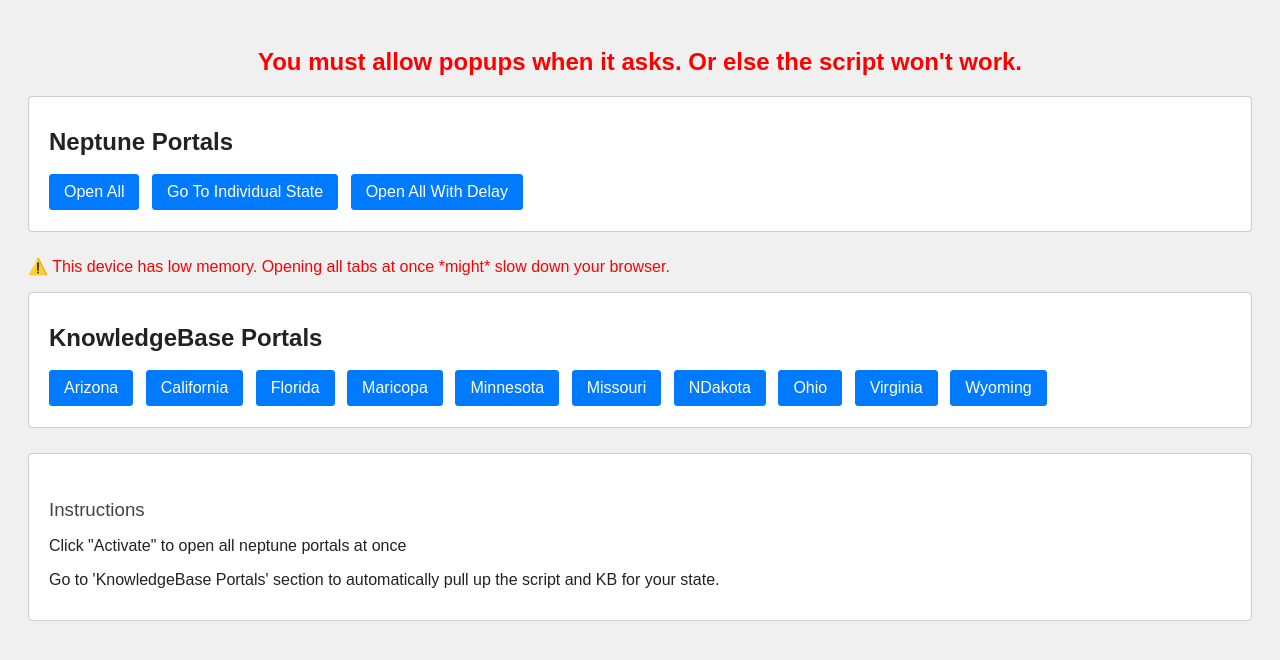
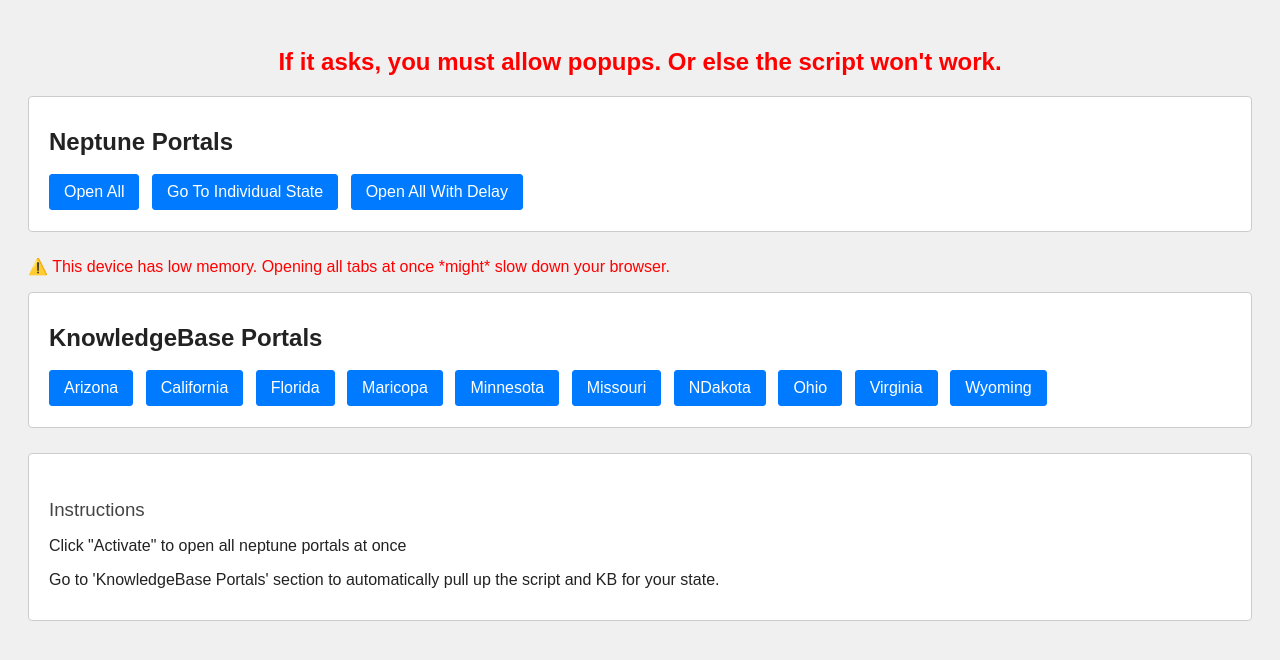
Before and after one commit to csprincedaniel/OneSupport, a plain HTML site: page index.html in a window 1280 px wide. Drawn offline with Linux system fonts and the light colour scheme.

Commit message:
text modification

```diff
--- a/index.html
+++ b/index.html
@@ -8,7 +8,7 @@
     <link rel="stylesheet" href="style.css">
 </head>
 <body>
-    <h2 style="color:red; text-align:center;"><b>You must allow popups when it asks. Or else the script won't work.</b></h2>
+    <h2 style="color:red; text-align:center;"><b>If it asks, you must allow popups. Or else the script won't work.</b></h2>
 
     <div id="nep">
         <h1>Neptune Portals</h1>
```
